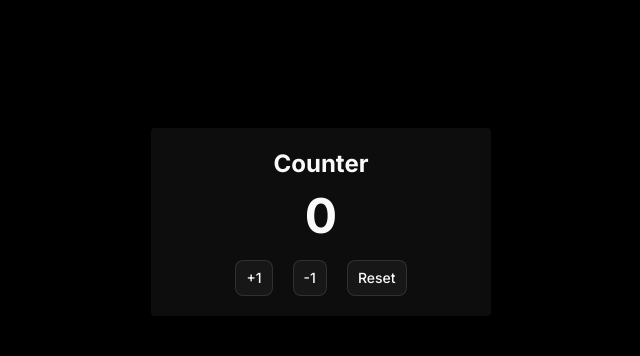
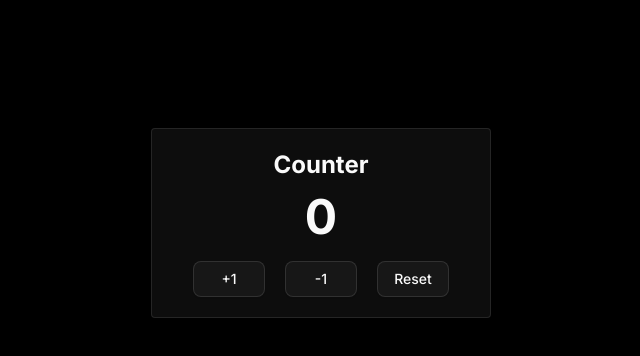
Before and after one commit to DenisDK/Zustand-mini-task, a Next.js app: page / in a window 1280 px wide. Shown: the top 356 px of the page, without its empty margins (319-959 px from the left). Built offline with nearby package versions, Linux system fonts and the light colour scheme.

Commit message:
minor design fix

```diff
--- a/modules/counter/components/Counter.tsx
+++ b/modules/counter/components/Counter.tsx
@@ -3,7 +3,7 @@ import CounterControls from "./CounterControls";
 
 const Counter = () => {
   return (
-    <div className="dark:bg-white/5 flex flex-col items-center justify-center w-85 h-full rounded p-5">
+    <div className="dark:bg-white/5 flex flex-col items-center justify-center w-85 h-full rounded p-5 border">
       <h2 className="text-2xl font-bold">Counter</h2>
       <CounterDisplay />
       <CounterControls />
--- a/modules/counter/components/CounterControls.tsx
+++ b/modules/counter/components/CounterControls.tsx
@@ -7,13 +7,13 @@ const CounterControls = () => {
   const { increment, decrement, reset } = useCounterStore();
   return (
     <div className="flex gap-5 mt-5">
-      <Button onClick={increment} variant="outline">
+      <Button className={"w-18"} onClick={increment} variant="outline">
         +1
       </Button>
-      <Button onClick={decrement} variant="outline">
+      <Button className={"w-18"} onClick={decrement} variant="outline">
         -1
       </Button>
-      <Button onClick={reset} variant="outline">
+      <Button className={"w-18"} onClick={reset} variant="outline">
         Reset
       </Button>
     </div>
```
